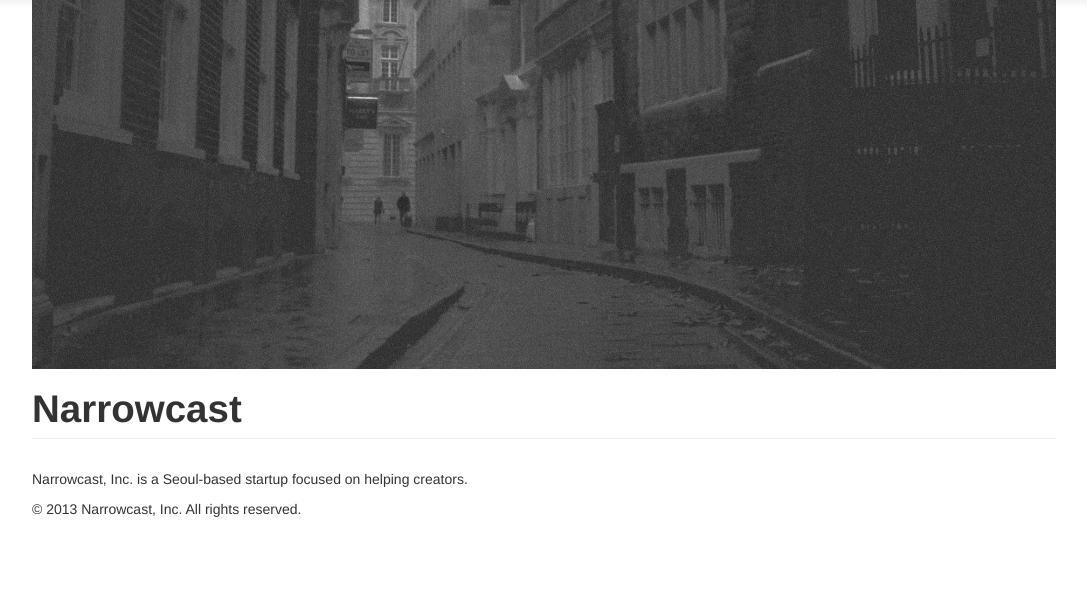
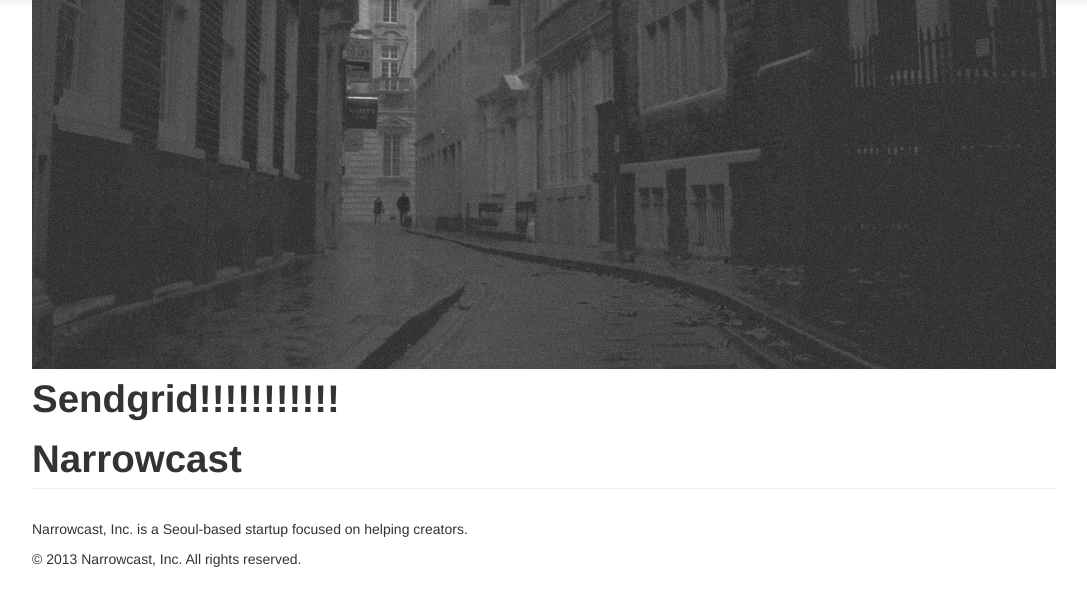
Before and after one commit to chaos128/website, a Flask app: page / in a window 1280 px wide. Shown: the part 42-648 px from the top of the page, without its empty margins (96-1183 px from the left). Run offline with Flask 2, Linux system fonts and the light colour scheme.

Commit message:
Add sendgird for provision.

```diff
--- a/templates/index.html
+++ b/templates/index.html
@@ -5,6 +5,7 @@
 
   </div>
   <div id="home">
+    <h1>Sendgrid!!!!!!!!!!!</h1>
     <h1 class="page-header">Narrowcast</h1>
     <p>Narrowcast, Inc. is a Seoul-based startup focused on helping creators.</p>
   </div>
```
